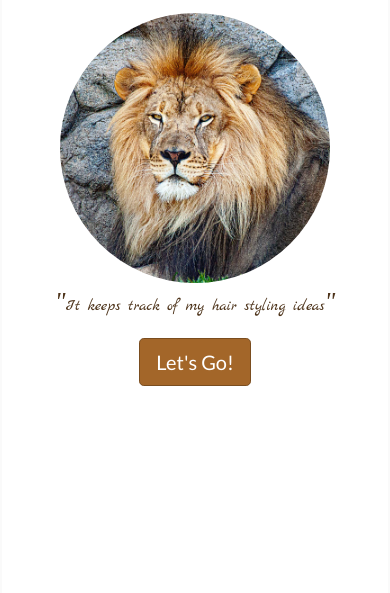
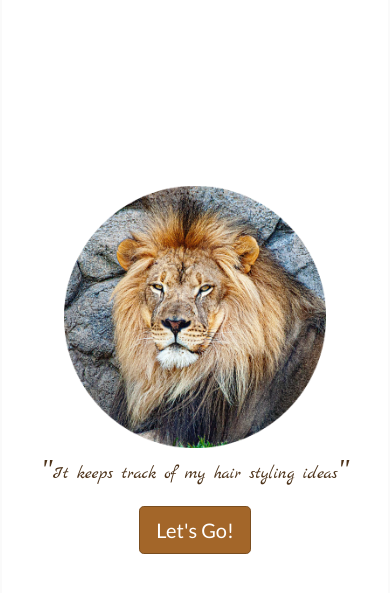
Before and after one commit to ben-razor/tagger-log, a website: page dist/index.html in a window 390 px wide. Shown: the part 59-652 px from the top of the page. Drawn offline with nearby package versions, Linux system fonts and the light colour scheme; no server answers.

Commit message:
Layout landing page to fit on small screen landscape

```diff
--- a/dist/css/style.css
+++ b/dist/css/style.css
@@ -35,6 +35,7 @@ div.small-header {
 
 .content {
   min-height: 100vh;
+  height: 100vh;
 }
 
 .main-content {
@@ -227,6 +228,7 @@ div.diary-entry .diary-entry-tags {
   font-family: MarckScript, sans-serif;
   font-display: swap;
   color: hsl(30, 50%, 20%);
+  font-size: 110%;
 }
 
 .big-quote {
@@ -242,11 +244,14 @@ div.diary-entry .diary-entry-tags {
 }
 
 @media (min-width: 600px) {
+  .front-page-main {
+    padding-bottom: 4em;
+  }
   .front-page-main img {
     width: 50%;
   }
   .front-page-main p {
-    font-size: 150%;
+    font-size: 120%;
   }
 }
 
@@ -409,3 +414,46 @@ div.diary-entry .diary-entry-tags {
 .modernizr.no-indexeddb, .modernizr.no-fetch {
   display: none;
 }
+
+.vc-page-outer {
+  height: 100vh;
+  display: flex;
+  flex-direction: column;
+}
+
+.vc-content {
+  flex: 1 1 auto;
+  display: flex;
+  flex-direction: column;
+}
+
+.front-page-main {
+  display: flex;
+  flex-direction: column;
+  width: 100%;
+  height: 100%;
+  margin: auto;
+  max-width: 40em;
+  max-height: 25em;
+  padding-bottom: 2em;
+  border-radius: 5px;
+}
+
+.front-page-main .image-container {
+  flex: 1 1 auto;
+  border-radius: 5px;
+}
+
+.front-page-main .image {
+  height: 100%;
+  width: 80%;
+  margin: auto;
+  background-image: url("../img/testimonial/lion-round-1.png");
+  background-size: contain;
+  background-position: center;
+  background-repeat: no-repeat;
+}
+
+.front-page-main .btn {
+  margin: auto;
+}
--- a/dist/index.html
+++ b/dist/index.html
@@ -221,7 +221,7 @@
         </div>
       </div>
 
-      <div class="container main-content flex-fill">
+      <div class="container main-content flex-fill vc-content">
         <div class="loading-show transform-center">
           <div class="w-100 d-flex justify-content-center p-4 align-middle">
             <div class="front-page-main text-center">
@@ -230,11 +230,16 @@
           </div>
         </div>
 
-        <div class="loaded-show d-none">
-          <div class="row logged-out-show">
-            <div class="w-100 d-flex justify-content-center pb-4">
+        <div class="loaded-show logged-out-show d-none h-100">
+          <div class="row logged-out-show h-100">
+            <div class="w-100 d-flex justify-content-center pb-4 h-100">
               <div class="front-page-main text-center">
-                <img src="img/testimonial/lion-1.jpg" class="round-img" />
+                <!--
+                  <img src="img/testimonial/lion-1.jpg" class="round-img" />
+                -->
+                <div class="image-container">
+                  <div class="image"></div>
+                </div>
                 <p class="quoted">
                   <i class="big-quote">"</i>It keeps track of my hair styling ideas<i class="big-quote">"</i>
                 </p>
```
Also changed, not shown: dist/img/testimonial/lion-round-1.png (added).
